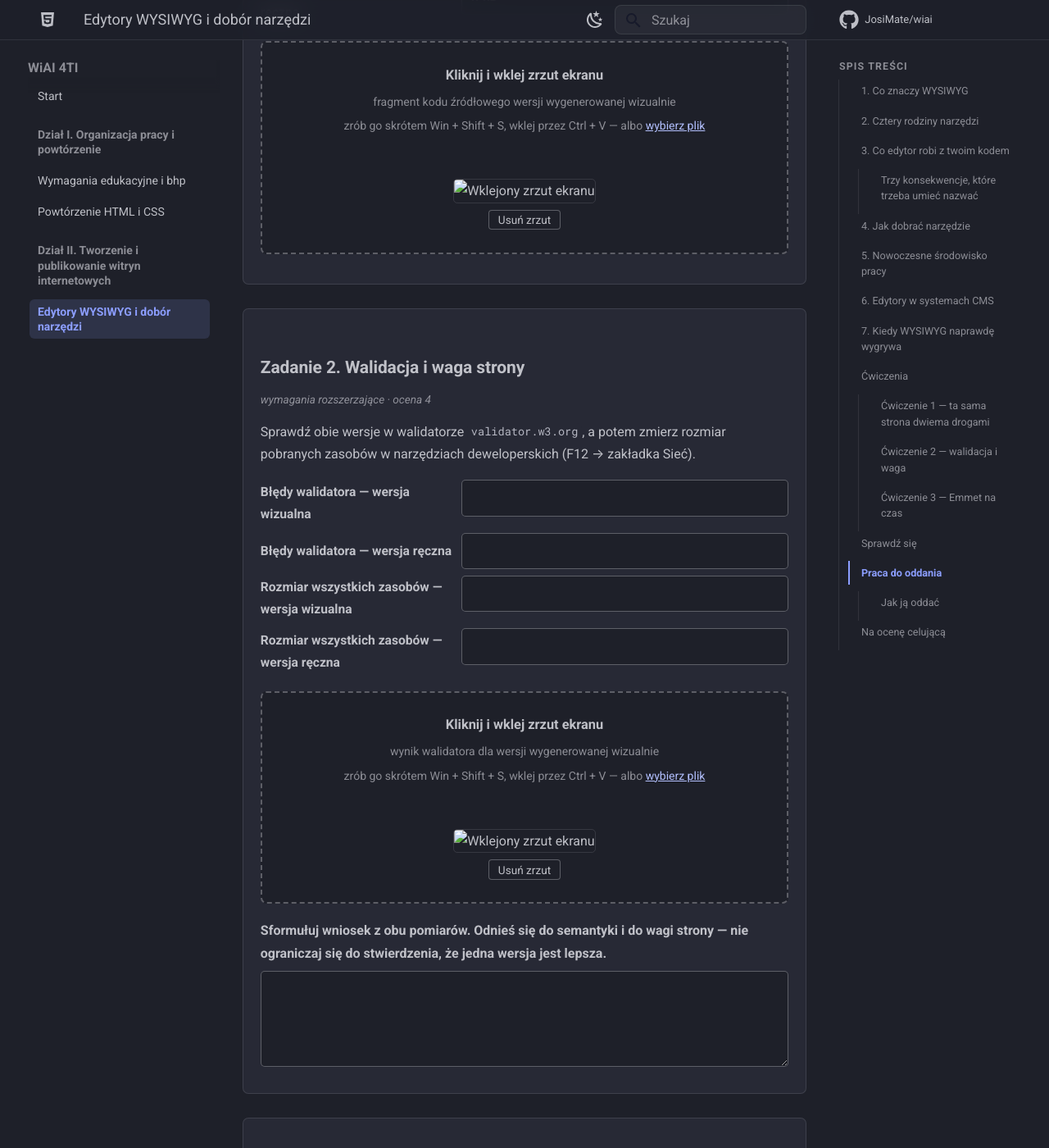
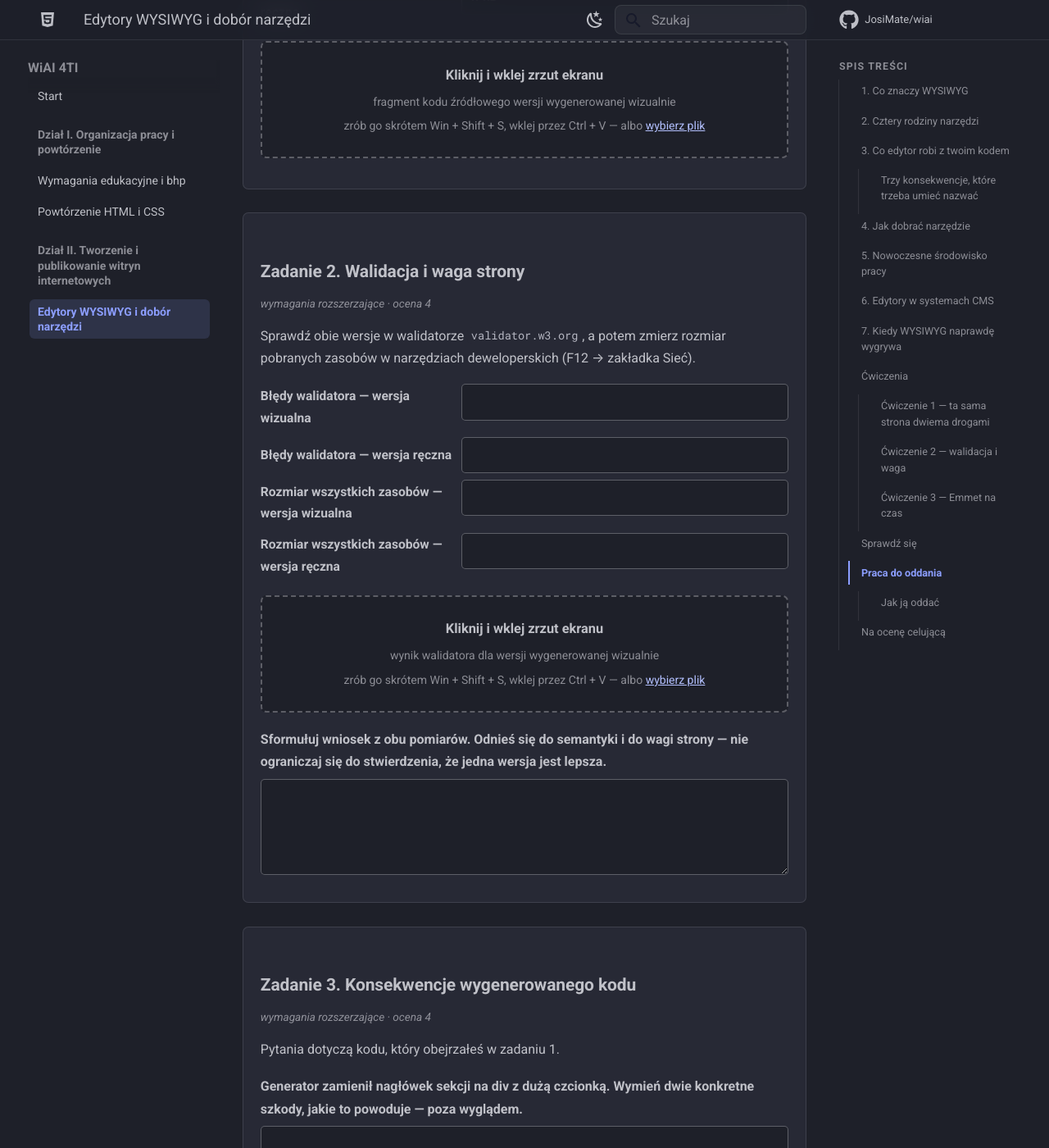
Before and after one commit to JosiMate/wiai, an MkDocs documentation site: the page built from docs/dzial-2/edytory-wysiwyg.md, in a window 1280 px wide and 1400 px high, scrolled down 9881 px. Shown: the whole window at 82% size. Built offline with MkDocs 1.6.1 and Material for MkDocs 9.7.7, drawn with Linux system fonts in a browser that asks for light colours; comment, search, counter and statistics services are not loaded.

Commit message:
Update extra.css

```diff
--- a/docs/assets/extra.css
+++ b/docs/assets/extra.css
@@ -187,6 +187,14 @@
                  border: 1px solid var(--md-default-fg-color--lighter);
                  background: var(--md-default-bg-color); color: var(--md-default-fg-color); }
 
+/* Material nadaje figure regułą klasową display: flow-root, a klasa wygrywa
+   z wbudowanym [hidden] { display: none }. Skutek: pusta strefa na zrzut
+   ekranu pokazywała naraz zachętę „Kliknij i wklej" ORAZ podgląd z pustym
+   obrazkiem i przyciskiem „Usuń zrzut". Stąd !important — to jedyny sposób,
+   żeby atrybut hidden znaczył to, co znaczy. */
+.kp-zrzut-podglad[hidden],
+.kp-zrzut-pusty[hidden] { display: none !important; }
+
 .kp-stopka { display: flex; flex-wrap: wrap; align-items: center; gap: .7em; margin-top: 1.6em; }
 .kp-stopka .md-button { margin: 0; }
 .kp-status { flex: 1 1 100%; margin: .3em 0 0; font-size: .74rem;
```
